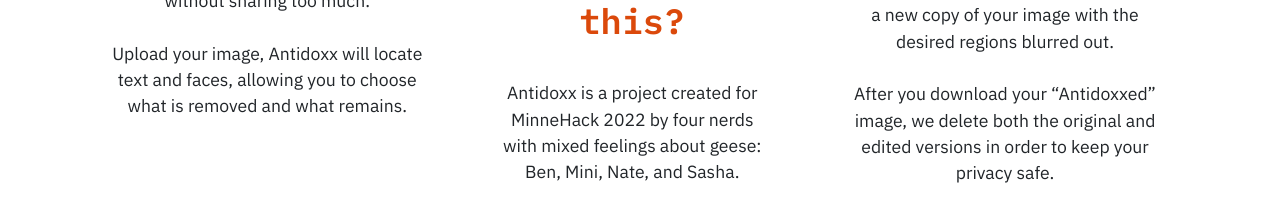
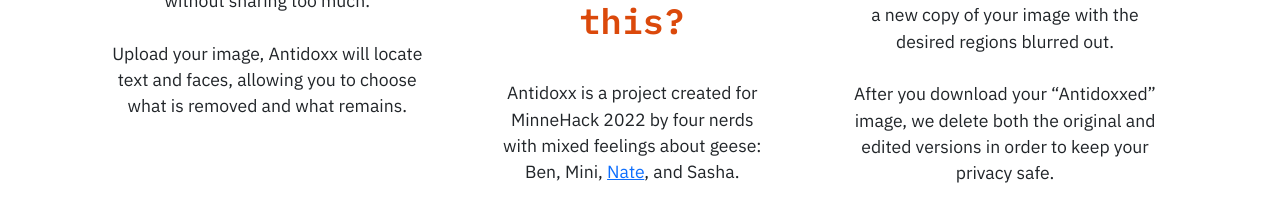
Before and after one commit to MiniHacks/MoreGeese, a React (Create React App) app: page /about in a window 1280 px wide. Shown: the part 464-686 px from the top of the page. Built offline with nearby package versions, Linux system fonts and the light colour scheme.

Commit message:
adds the link to nate's blog

```diff
--- a/src/pages/about.tsx
+++ b/src/pages/about.tsx
@@ -9,20 +9,30 @@
           <img src="./image.svg" alt="photo" />
           <h1>What is this?</h1>
           <div className="text">
-          <p> Antidoxx is a privacy tool that detects and removes sensitive information from
-              pictures so you can share the moment without sharing too much.</p>
+            <p>
+              {" "}
+              Antidoxx is a privacy tool that detects and removes sensitive
+              information from pictures so you can share the moment without
+              sharing too much.
+            </p>
 
-          <p> Upload your image, Antidoxx will locate text and faces, allowing you to choose
-              what is removed and what remains.</p>
-
+            <p>
+              {" "}
+              Upload your image, Antidoxx will locate text and faces, allowing
+              you to choose what is removed and what remains.
+            </p>
           </div>
         </div>
         <div className="item">
-        <img className="goose" src="./goose.png" alt="lock" />
+          <img className="goose" src="./goose.png" alt="lock" />
           <h1>Who made this?</h1>
           <div className="text">
-            <p> Antidoxx is a project created for MinneHack 2022 by four nerds
-              with mixed feelings about geese: Ben, Mini, Nate, and Sasha.</p>
+            <p>
+              {" "}
+              Antidoxx is a project created for MinneHack 2022 by four nerds
+              with mixed feelings about geese: Ben, Mini,{" "}
+              <a href="https://www.n8pf.com/">Nate</a>, and Sasha.
+            </p>
           </div>
         </div>
 
@@ -30,19 +40,22 @@
           <img src="./lock.svg" alt="lock" />
           <h1>What do you do with my images?</h1>
           <div className="text">
-            <p> We use a machine learning computer vision algorithm to detect text and faces in your images.
-                You then select which of the text you want to blur and we produce a new copy of your image with
-                the desired regions blurred out. </p>
-            <p> After you download your “Antidoxxed” image, we delete both the original and edited versions in order
-                to keep your privacy safe.
+            <p>
+              {" "}
+              We use a machine learning computer vision algorithm to detect text
+              and faces in your images. You then select which of the text you
+              want to blur and we produce a new copy of your image with the
+              desired regions blurred out.{" "}
             </p>
-
+            <p>
+              {" "}
+              After you download your “Antidoxxed” image, we delete both the
+              original and edited versions in order to keep your privacy safe.
+            </p>
           </div>
         </div>
       </div>
-      <div className="item">
-
-        </div>
+      <div className="item"></div>
     </div>
 
     /*
```
